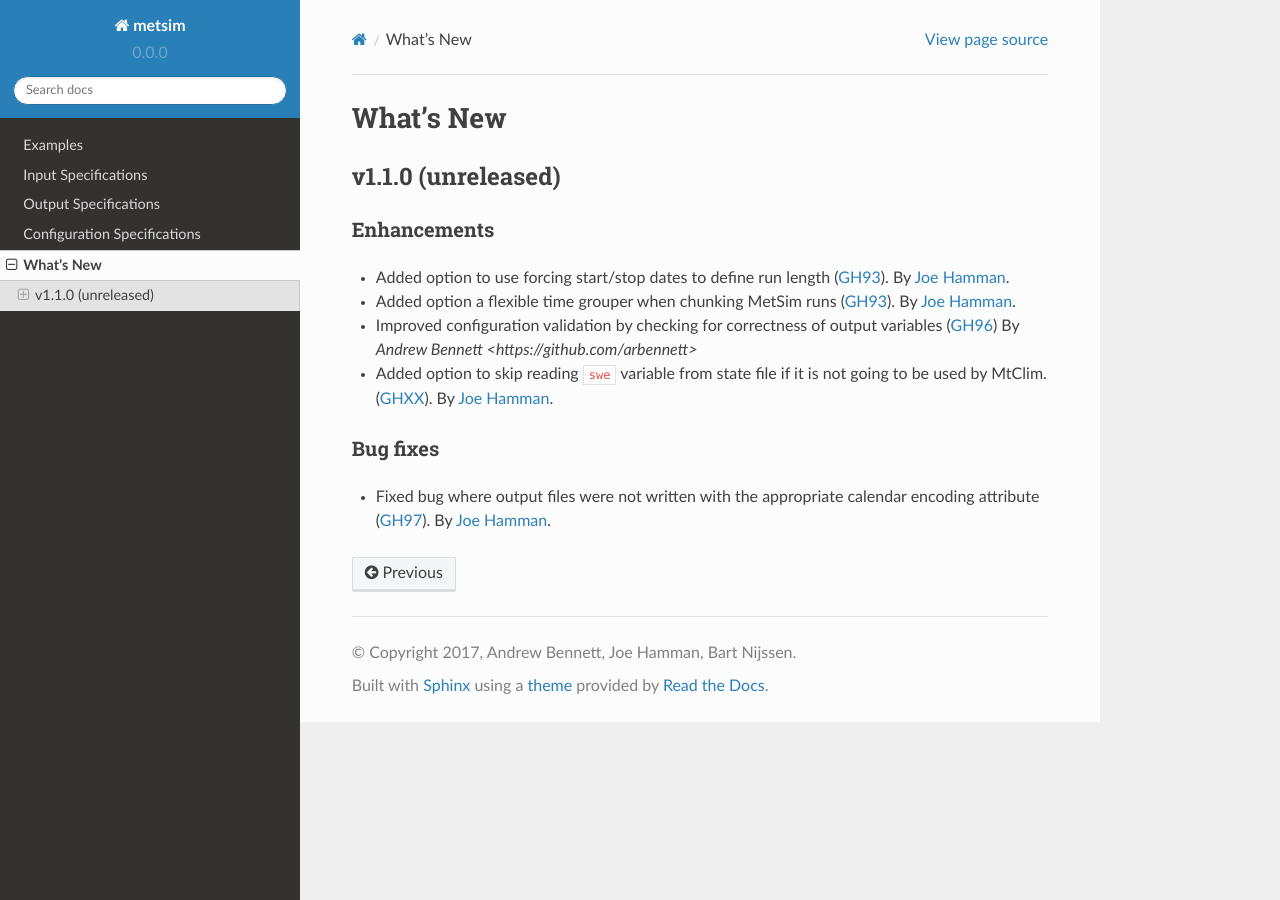
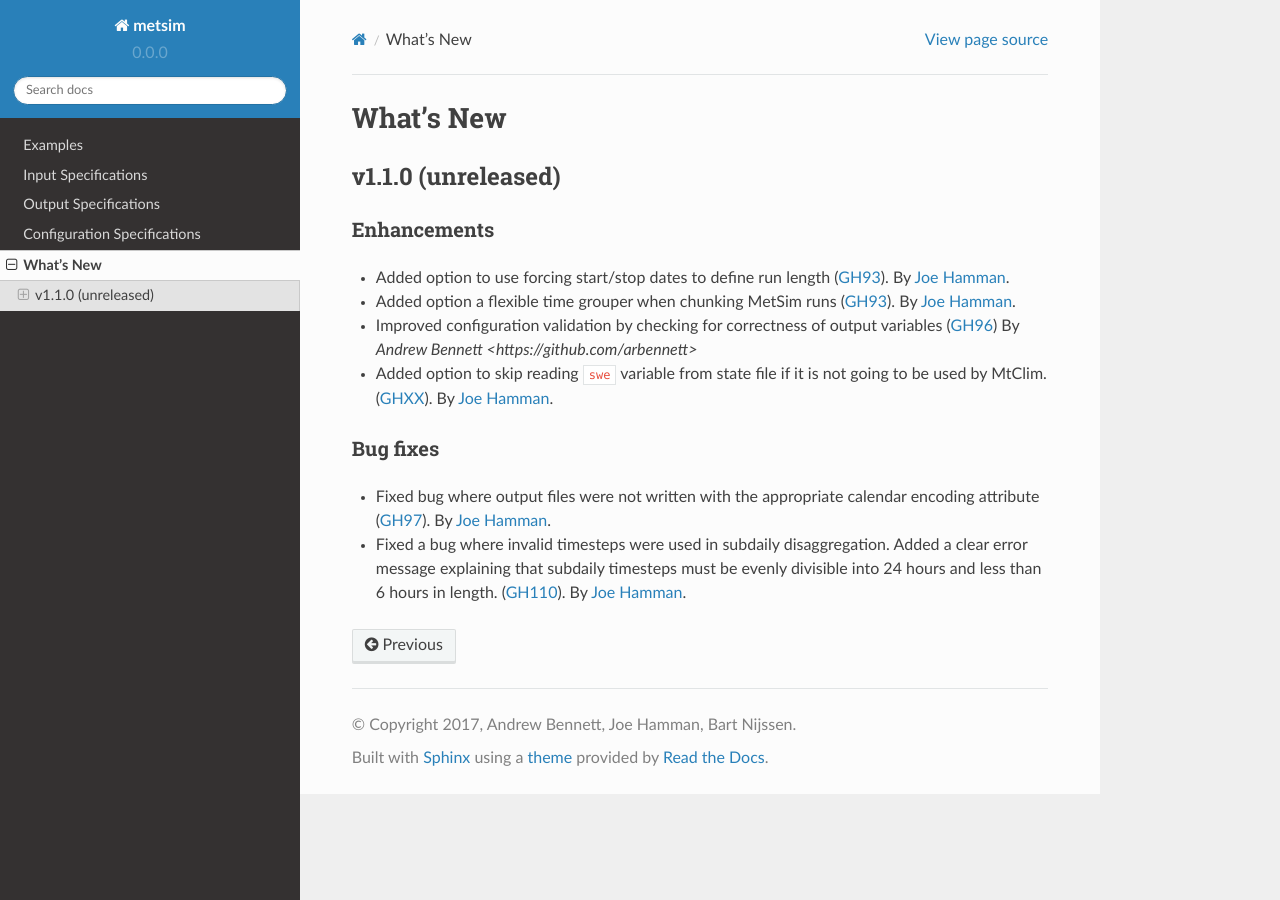
Before and after one commit to UW-Hydro/MetSim, a Sphinx documentation site: the page built from docs/whats-new.rst, in a window 1280 px wide. Built offline with Sphinx 7.4.7 and the Read the Docs theme 2.0.0, drawn with Linux system fonts in a browser that asks for light colours; pages that are not in the unit, such as notebooks, are missing from menus.

Commit message:
whats new

```diff
--- a/docs/whats-new.rst
+++ b/docs/whats-new.rst
@@ -25,3 +25,7 @@ Bug fixes
 - Fixed bug where output files were not written with the appropriate calendar
   encoding attribute (:issue:`97`).
   By `Joe Hamman <https://github.com/jhamman>`_.
+- Fixed a bug where invalid timesteps were used in subdaily disaggregation.
+  Added a clear error message explaining that subdaily timesteps must be evenly
+  divisible into 24 hours and less than 6 hours in length. (:issue:`110`).
+  By `Joe Hamman <https://github.com/jhamman>`_.
```
